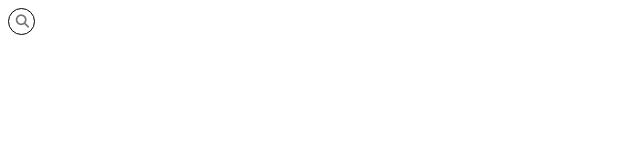
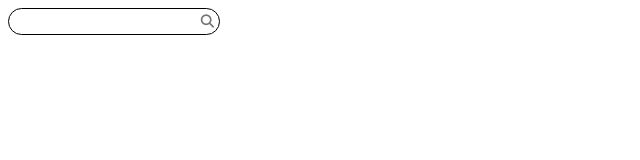
Before and after one commit to looizinho/mdu-search, a plain HTML site: page index.html in a window 1280 px wide. In both pictures the pointer is over the input 21 px from the left and 21 px from the top of the page. Shown: the whole page, without its empty margins (0-640 px from the left). Drawn offline with Linux system fonts and the light colour scheme.

Commit message:
adicionado :hover

```diff
--- a/index.html
+++ b/index.html
@@ -22,7 +22,7 @@
 			font-family: FontAwesome;
 		}
 
-		.search:focus {
+		.search:focus, .search:hover {
 			width: 200px;
 			transition: 300ms;
 		}
```
